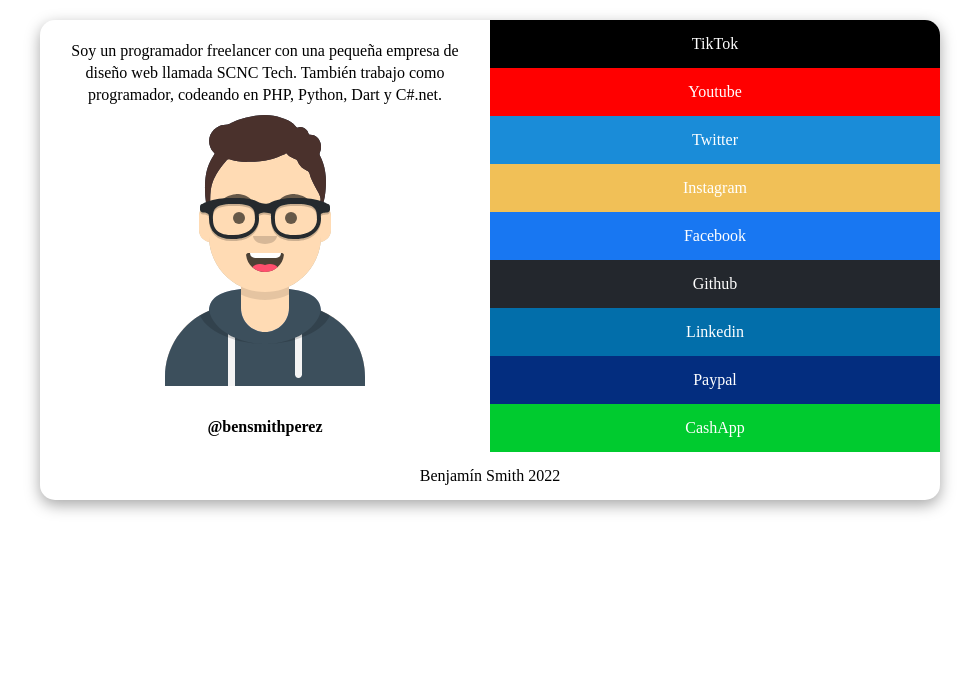
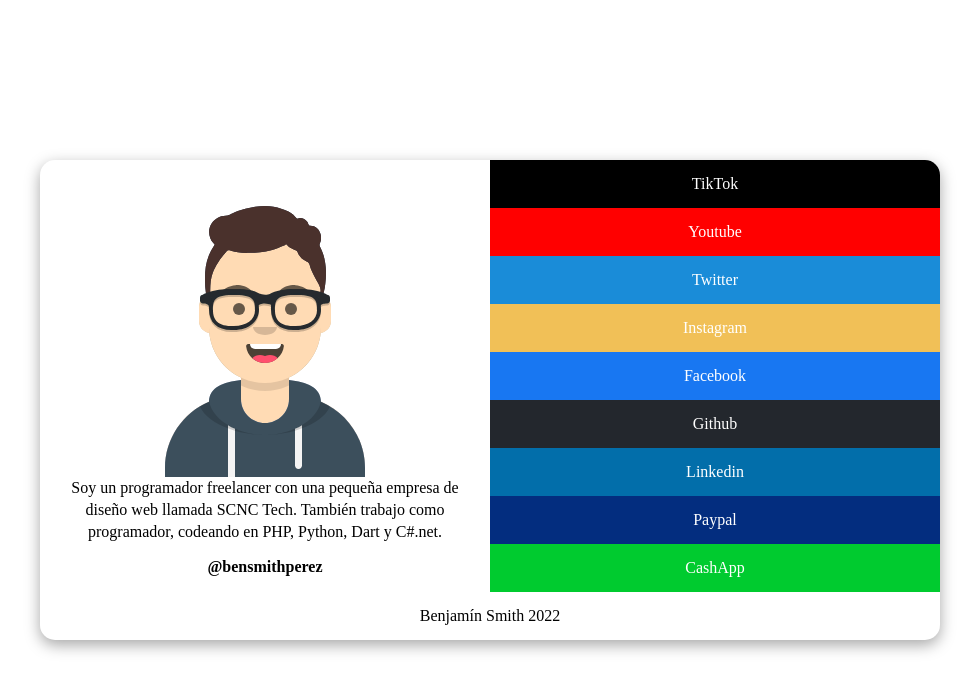
Before and after one commit to bensmithperez/bensmithperez.com, a plain HTML site: page index.html in a window 1280 px wide. Shown: the whole page, without its empty margins (150-1129 px from the left). Drawn offline with Linux system fonts and the light colour scheme.

Commit message:
video 10

```diff
--- a/estilos.css
+++ b/estilos.css
@@ -104,8 +104,14 @@ main {
     background-color: #00CB2F;
 }
 
-@media (min-width: 900px){
+@media (min-width: 900px) {
+    main {
+        min-height: 100vh;
+        justify-content: center;
+    }
+
     .tarjeta {
+        margin-top: 0px;
         max-width: 900px;
         display: grid;
         grid-template-columns: 1fr 1fr;
@@ -113,6 +119,7 @@ main {
     }
 
     .descripcion {
+        flex-direction: column-reverse;
         grid-column: 1/2;
         grid-row: 1/2;
     }
```
